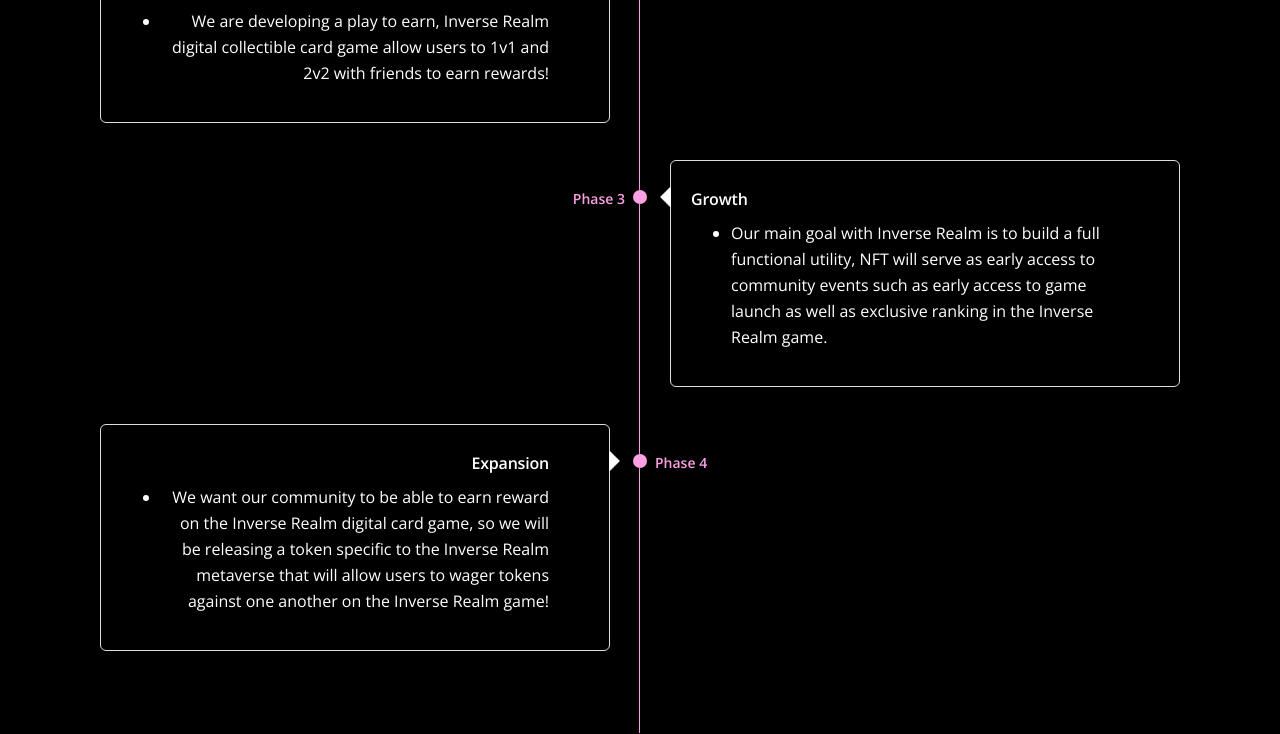
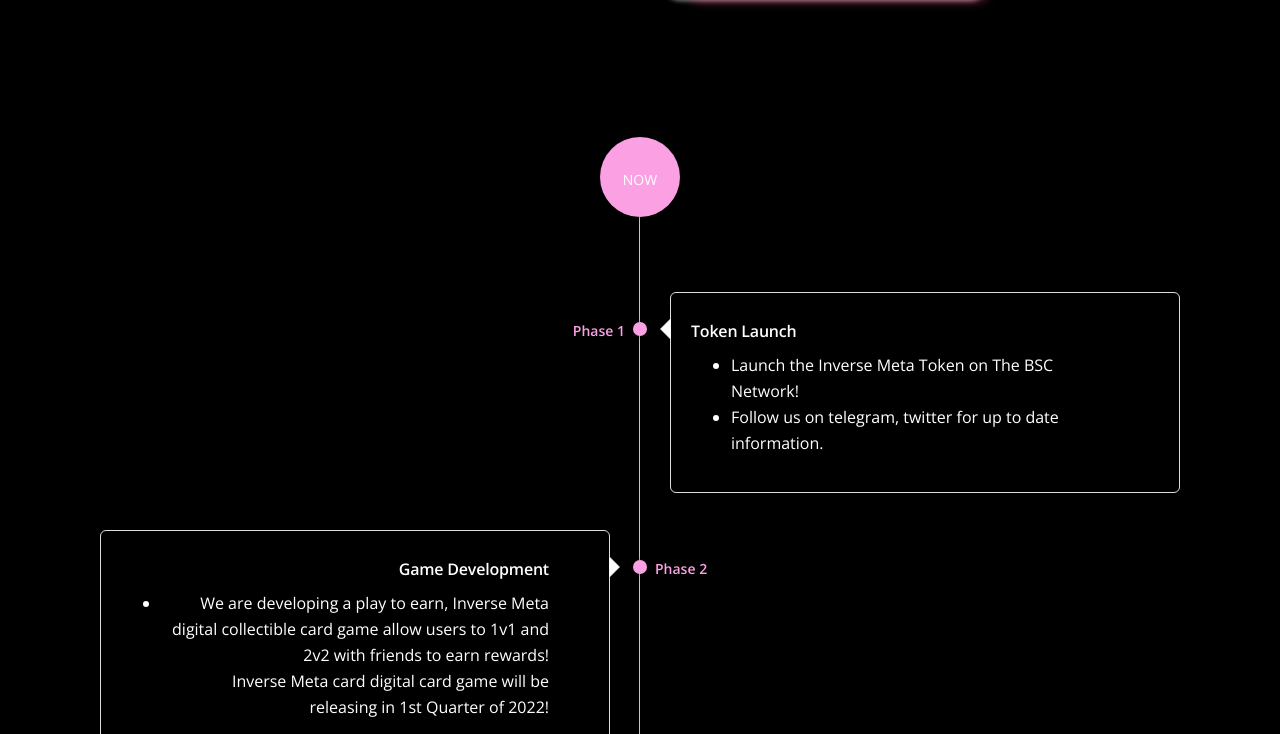
Before and after one commit to mikeshasaco/inverserealm, a Laravel app: page / in a window 1280 px wide. Shown: the part 1957-2691 px from the top of the page. Run offline with Laravel 8, Linux system fonts and the light colour scheme.

Commit message:
changed from realm to meta

```diff
--- a/public/css/styles.css
+++ b/public/css/styles.css
@@ -532,7 +532,7 @@
 	position: relative;
 	padding-top: 7rem;
 	padding-bottom: 8rem;
-	background-image: url("/gold.png");
+	background-image: url("https://media.giphy.com/media/1nbweFkb6kqVhNCwJ4/giphy.gif");
 	background-size: cover;
 	text-align: center;
 }
--- a/resources/views/layouts/master.blade.php
+++ b/resources/views/layouts/master.blade.php
@@ -8,7 +8,7 @@
 
 
     <!-- Webpage Title -->
-    <title>Inverse Realm</title>
+    <title>Inverse Meta</title>
 
     <!-- Styles -->
     <link href="https://fonts.googleapis.com/css2?family=Open+Sans:ital,wght@0,400;0,600;0,700;1,400&display=swap" rel="stylesheet">
@@ -32,7 +32,7 @@
 
             <!-- Image Logo -->
             <!-- <a class="navbar-brand logo-image" href="index.html"><img src="images/logo.svg" alt="alternative"></a>  -->
-            <a class="navbar-brand logo-image" style="    text-decoration: none;"  href=""> Inverse Realm</a>
+            <a class="navbar-brand logo-image" style="    text-decoration: none;"  href=""> Inverse Meta</a>
 
             <button class="navbar-toggler p-0 border-0" type="button" data-toggle="offcanvas">
                 <span class="navbar-toggler-icon"></span>
@@ -45,7 +45,7 @@
                         <a class="nav-link page-scroll" href="https://twitter.com/InverseRealm"> <img src="twitter.png" height="50px" width="50px" alt=""> </a>
                     </li>
                     <li class="nav-item">
-                        <a class="nav-link page-scroll" href="https://discord.gg/PxW25e8FkW"> <img src="discord.png" height="50px" width="50px" alt=""> </a>
+                        <a class="nav-link page-scroll" href="https://t.me/+_QohpEZ_2NExMzgx"> <img src="telegram.png" height="50px" width="50px" alt=""> </a>
                     </li>
 
                 </ul>
--- a/resources/views/pages/index.blade.php
+++ b/resources/views/pages/index.blade.php
@@ -602,6 +602,8 @@
                     <div class="cardone cardverse">
 
                     </div>
+                    <h3 style="color:white;">Welcome To The Inverse</h3>
+
                 </div> <!-- end of div -->
 
             </div> <!-- end of row -->
@@ -611,23 +613,45 @@
     <!-- end of header -->
 
 
+
     <!-- Takeaways -->
     <div class="basic-1 " style="background-color:black">
         <div class="container">
             <div class="row">
                 <div class="col-lg-6">
-                    <div class="cardone redmask">
+                    <!-- <div class="cardone redmask"> -->
+                      <div>
+                    <img src="inversegame.gif" alt="" width="100%">
+
 
                     </div>
 
                 </div>
+<!--
+                <div class="col-lg-6">
+                    <h3 style="color:#fba0e3"> 7,777 Unique Inverse Meta Slayers</h3>
+                    <ul style="line-height: 123px;">
+                        <li> <p style="font-size:20px; color:white;" >The Inverse Meta collection consist of 7,777 generated slayers living on the Polygon network.</p> </li>
+                        <li><p style="font-size:20px; color:white;"  >Each artwork is originally designed with over hundred different elements and various color palettes used to create the unique design.</p> </li>
+                        <li> <p style="font-size:20px; color:white;"  >Inverse Meta NFT will be based on our digital card game characters!</p> </li>
+                    </ul>
+
+                    <p></p>
+                </div> -->
 
                 <div class="col-lg-6">
-                    <h3 style="color:#fba0e3"> 7,777 Unique Inverse Realm Slayers</h3>
-                    <ul style="line-height: 123px;">
-                        <li> <p style="font-size:20px; color:white;" >The Inverse Realm collection consist of 7,777 generated slayers living on the Polygon network.</p> </li>
-                        <li><p style="font-size:20px; color:white;"  >Each artwork is originally designed with over hundred different elements and various color palettes used to create the unique design.</p> </li>
-                        <li> <p style="font-size:20px; color:white;"  >Inverse Realm NFT will be based on our digital card game characters!</p> </li>
+                    <h3 style="color:#fba0e3"> Inverse Meta Trading Card Game</h3>
+
+                    <ul>
+                        <li> <p style="line-height: 40px; color:white;" >Inverse Meta will have 6 Classes (Death, Life, Fire, Water, Conjurer,Sorcerer)</p> </li>
+                        <li> <p style="line-height: 40px; color:white;" >Each class will have cards specific only to that class</p> </li>
+                        <li> <p style="line-height: 40px; color:white;" >40 cards deck, Inverse Meta Token Wagers!</p> </li>
+                        <li> <p style="line-height: 40px; color:white;" >PVP, tournaments, leaderboards, we are building a fun but competitive game where users can build unique deck archetypes that will allow users to explore various card combinations. </p> </li>
+                        <li> <p style="line-height: 40px; color:white;" >Stay Tuned! </p> </li>
+
+
+
+
                     </ul>
 
                     <p></p>
@@ -637,6 +661,42 @@
         </div> <!-- end of container -->
     </div> <!-- end of basic-1 -->
     <!-- end of takeaways -->
+
+
+       <!-- Takeaways -->
+       <div class="basic-1 " style="background-color:black">
+        <div class="container">
+            <div class="row">
+
+
+
+                <div class="col-lg-6">
+                    <h3 style="color:#fba0e3"> Inverse Meta Tokenomics </h3>
+
+                    <ul>
+                      <h4 style="color:white; line-height:50px; !important;">Token Name: InverseMeta </h4>
+                      <h4 style="color:white; line-height:50px; !important;">Token Symbol: IVM</h4>
+                      <h4 style="color:white; line-height:50px; !important;">Token Platform: BSC</h4>
+                      <h4 style="color:white; line-height:50px; !important;">Total Supply: 1quadtrillion</h4>
+                      <h4 style="color:white; line-height:50px; !important;">Buy Tax: 10% (Marketing and expanding Inverse Meta Brand)</h4>
+                      <h4 style="color:white; line-height:50px; !important;">Sell Tax: 15% (Game Development)</h4>
+                    </ul>
+
+                </div>
+
+                <div class="col-lg-6">
+                    <div class="cardone redmask">
+
+
+                    </div>
+
+                </div>
+
+            </div> <!-- end of row -->
+        </div> <!-- end of container -->
+    </div> <!-- end of basic-1 -->
+    <!-- end of takeaways -->
+
 
 
 <div class="timeline" style="background-color:black;">
@@ -661,11 +721,11 @@
                     <!-- <i class="fa fa-gift"></i> -->
                   </div>
                   <div class="timeline-text">
-                    <h3 style="color:white;">Launch Roadmap</h3>
+                    <h3 style="color:white;">Token Launch</h3>
                     <ul>
-                                <li style="color:white;"> Quality is very important to us we want to make sure that our designs are unique and crafted carefully. </li>
+                                <li style="color:white;"> Launch the Inverse Meta Token on The BSC Network! </li>
                                 <!-- <li> Community is very important first step in our road, we want to build a community that is genuine and that want to help one another.</li> -->
-                               <li style="color:white;">Follow us on discord, twitter for up to date information about the team and current progress.</li>
+                               <li style="color:white;">Follow us on telegram, twitter for up to date information.</li>
 
 
                             </ul>
@@ -690,7 +750,8 @@
                   <h3 style="color:white;">Game Development</h3>
 
                   <ul>
-                        <li style="color:white;">We are developing a play to earn, Inverse Realm digital collectible card game  allow users to 1v1 and 2v2 with friends to earn rewards!</li>
+                        <li style="color:white;">We are developing a play to earn, Inverse Meta digital collectible card game  allow users to 1v1 and 2v2 with friends to earn rewards!
+                       <br> Inverse Meta card digital card game will be releasing in 1st Quarter of 2022!</li>
                  </ul>
                   </div>
                   <div class="timeline-icon d-md-block d-none">
@@ -721,7 +782,7 @@
                   <div class="timeline-text">
                     <h3 style="color:white;">Growth</h3>
                     <ul>
-                          <li style="color:white;">Our main goal with Inverse Realm is to build a full functional utility, NFT will serve as early access to community events such as early access to game launch as well as exclusive ranking in the Inverse Realm game.</li>
+                          <li style="color:white;">Our main goal with Inverse Meta is to build a full functional utility, NFT will serve as early access to community events such as early access to game launch as well as exclusive ranking in the Inverse Meta game.</li>
                     </ul>
                     </div>
                 </div>
@@ -746,7 +807,7 @@
                   <h3 style="color:white;">Expansion</h3>
 
                   <ul>
-                        <li style="color:white;">We want our community to be able to earn reward on the Inverse Realm digital card game, so we will be releasing a token specific to the Inverse Realm metaverse that will allow users to wager tokens against one another on the Inverse Realm game!</li>
+                        <li style="color:white;">We want our community to be able to earn reward on the Inverse Meta digital card game, so we will be releasing a token specific to the Inverse Meta metaverse that will allow users to wager tokens against one another on the Inverse Meta game!</li>
                  </ul>
                   </div>
                   <div class="timeline-icon d-md-block d-none">
@@ -772,67 +833,6 @@
 
 
 
-    <!-- Takeaways -->
-    <div class="basic-1 " style="background-color:black">
-        <div class="container">
-            <div class="row">
-                <div class="col-lg-6">
-                    <div class="cardone bluemask">
-
-                    </div>
-
-                </div>
-
-                <div class="col-lg-6">
-                    <h3 style="color:#fba0e3">Inverse Realm Card Game Future Plan!</h3>
-
-                    <ul>
-                        <li> <p style="line-height: 40px; color:white;" >Our ultimate goal is to build a utility with the Inverse Realm Series. We want to build a NFT card game where our users can battle amongst each other for their NFT's.</p> </li>
-                        <li> <p style="line-height: 40px; color:white;" >40 cards deck, 39 cards will be attributes and spell cards to help your Inverse Realm Slayer, and 1 slayer per deck. </p> </li>
-                        <li> <p style="line-height: 40px; color:white;" >We want to build a in game tournament offer rewards and different perks for participating. </p> </li>
-
-
-                    </ul>
-
-                </div>
-
-            </div> <!-- end of row -->
-        </div> <!-- end of container -->
-    </div> <!-- end of basic-1 -->
-    <!-- end of takeaways -->
-
-
-     <!-- Takeaways -->
-     <div class="basic-1 " style="background-color:black">
-        <div class="container">
-            <div class="row">
-                <div class="col-lg-6">
-                    <img src="inversegame.gif" alt="" width="100%">
-
-                </div>
-
-                <div class="col-lg-6">
-                    <h3 style="color:#fba0e3">Game Development (Release 1st Quarter 2022)</h3>
-
-                    <ul>
-                        <li> <p style="line-height: 40px; color:white;" >Inverse Realm will have 6 Classes (Death, Life, Fire, water, Conjurer,Sorcerer)</p> </li>
-                        <li> <p style="line-height: 40px; color:white;" >Each class will have cards specific only to that class</p> </li>
-                        <li> <p style="line-height: 40px; color:white;" >40 cards deck, NFT Holders wills have exclusive rank </p> </li>
-                        <li> <p style="line-height: 40px; color:white;" >PVP, tournaments, leaderboards, we are building a fun but competitive game where users can build unique deck archetypes that will allow users to explore various card combinations. </p> </li>
-                        <li> <p style="line-height: 40px; color:white;" >Stay Tuned! </p> </li>
-
-
-
-
-                    </ul>
-
-                </div>
-
-            </div> <!-- end of row -->
-        </div> <!-- end of container -->
-    </div> <!-- end of basic-1 -->
-    <!-- end of takeaways -->
-
 
 
 
@@ -843,7 +843,7 @@
             <div class="row">
                 <div class="col-lg-12">
 
-                <h3 style="text-align:center; color:#fba0e3;">Each Inverse Realm Slayer Will Have Different Perks</h3>
+                <h3 style="text-align:center; color:#fba0e3;">Each Inverse Meta Slayer Will Have Different Perks</h3>
 
                     <!-- Card Slider -->
                     <div class="slider-container">
@@ -929,11 +929,11 @@
                 <h2 class="vouch-merchant-customerh2" style="text-align: center; padding-bottom:80px; font-size: 60px; color:black; ">FAQ</h2>
 
                     <div class="question-title">
-                        <h3 style="color:white;">  What is Inverse Realm?</h3>
+                        <h3 style="color:white;">  What is Inverse Meta?</h3>
                         <div class="content-main">
                             <div class="content-inner">
                                 <p style="color:black;">
-                                The Inverse Realm collection consist of 7,777 generated slayers living on the Polygon network. Each artwork is originally designed with over hundred different elements and various color palettes used to create the unique design.
+                                The Inverse Meta is a digital card game on the BSC Network that will allow players to build decks specific to their class and battle amongst each other.
                             </p>
                             </div>
 
@@ -941,11 +941,59 @@
 
                     </div>
 
-                    <!-- <div class="question-title">
-                        <h3 style="color:white;">  Where can i Mint?</h3>
+                    <div class="question-title">
+                        <h3 style="color:white;">  When Inverse Meta Launch?</h3>
                         <div class="content-main">
                             <div class="content-inner">
-                                <a href="http://mint.pokeversenft.com/">Click To Mint</a>
+                                <a href="http://mint.pokeversenft.com/">December 8th, 6pm EST</a>
+                            </div>
+
+                        </div>
+
+                    </div>
+
+                    <div class="question-title">
+                        <h3 style="color:white;">  Where can I buy?</h3>
+                        <div class="content-main">
+                            <div class="content-inner">
+                                <p style="color:black;">Once launched, Inverse Meta will be available for sale on Pancakeswap.</p>
+                            </div>
+
+                        </div>
+
+                    </div>
+
+
+                    <!-- <div class="question-title">
+                        <h3 style="color:white;">  How much to mint a Inverse Meta Slayer ?</h3>
+                        <div class="content-main">
+                            <div class="content-inner">
+                                <p style="color:black;">Join Discord For more Detail</p>
+                            </div>
+
+                        </div>
+
+                    </div> -->
+
+
+                    <!-- <div class="question-title">
+                        <h3 style="color:white;">  Where can i buy one Inverse Meta Slayer ?</h3>
+                        <div class="content-main">
+                            <div class="content-inner">
+                                <p style="color:black;">When the Project launch you will be able to buy from this website.</p>
+                            </div>
+
+                        </div>
+
+                    </div> -->
+
+
+                    <!-- <div class="question-title">
+                        <h3 style="color:white;"> How can i buy?</h3>
+                        <div class="content-main">
+                            <div class="content-inner">
+                                <p style="color:black;">You will need to have MetaMask installed and set up (If you don't know what MetaMask is or how to install it, please visit <a href="https://metamask.io">MetaMask</a>   for instructions).  In order to buy, connect with your wallet and use the minting interface to select how many Inverse Slayers you want to get.
+Click the shiny mint button, approve the transaction on MetaMask and watch Inverse Meta Slayer show into your wallet!</p>
                             </div>
 
                         </div>
@@ -953,10 +1001,10 @@
                     </div> -->
 
                     <div class="question-title">
-                        <h3 style="color:white;">  When can i Mint?</h3>
+                        <h3 style="color:white;"> What is the Contract Address?</h3>
                         <div class="content-main">
                             <div class="content-inner">
-                                <p style="color:black;">To Be Announced Follow Discord For more Detail </p>
+                                <p style="color:black;">The contract address will be announced after launch in our official Telegram group, and the site will be updated.</p>
                             </div>
 
                         </div>
@@ -965,58 +1013,10 @@
 
 
                     <div class="question-title">
-                        <h3 style="color:white;">  How much to mint a Inverse Realm Slayer ?</h3>
+                        <h3 style="color:white;"> Where can is the Telegram link?</h3>
                         <div class="content-main">
                             <div class="content-inner">
-                                <p style="color:black;">Join Discord For more Detail</p>
-                            </div>
-
-                        </div>
-
-                    </div>
-
-
-                    <div class="question-title">
-                        <h3 style="color:white;">  Where can i buy one Inverse Realm Slayer ?</h3>
-                        <div class="content-main">
-                            <div class="content-inner">
-                                <p style="color:black;">When the Project launch you will be able to buy from this website.</p>
-                            </div>
-
-                        </div>
-
-                    </div>
-
-
-                    <div class="question-title">
-                        <h3 style="color:white;"> How can i buy?</h3>
-                        <div class="content-main">
-                            <div class="content-inner">
-                                <p style="color:black;">You will need to have MetaMask installed and set up (If you don't know what MetaMask is or how to install it, please visit <a href="https://metamask.io">MetaMask</a>   for instructions).  In order to buy, connect with your wallet and use the minting interface to select how many Inverse Slayers you want to get.
-Click the shiny mint button, approve the transaction on MetaMask and watch Inverse Realm Slayer show into your wallet!</p>
-                            </div>
-
-                        </div>
-
-                    </div>
-
-                    <div class="question-title">
-                        <h3 style="color:white;"> What is the Contract Address?</h3>
-                        <div class="content-main">
-                            <div class="content-inner">
-                                <p style="color:black;">To Be Announce Soon</p>
-                            </div>
-
-                        </div>
-
-                    </div>
-
-
-                    <div class="question-title">
-                        <h3 style="color:white;"> Where can is the Discord link?</h3>
-                        <div class="content-main">
-                            <div class="content-inner">
-                                <p style="color:black;"> <a href="https://discord.gg/PxW25e8FkW">Discord</a> </p>
+                                <p style="color:black;"> <a href="https://t.me/+_QohpEZ_2NExMzgx">Telegram</a> </p>
                             </div>
 
                         </div>
@@ -1034,11 +1034,25 @@
 
                     </div>
 
-                    <div class="question-title">
-                        <h3 style="color:white;"> Where will I be able to see my Inverse Realm Slayer NFT?</h3>
+                    <!-- <div class="question-title">
+                        <h3 style="color:white;"> Where will I be able to see my Inverse Meta Slayer NFT?</h3>
                         <div class="content-main">
                             <div class="content-inner">
                                 <p style="color:black;"> Your Slayer NFT will appear in your metamask wallet, also you will be able to see your NFT on opensea.io .</p>
+                            </div>
+
+                        </div>
+
+                    </div> -->
+
+
+
+
+                    <div class="question-title">
+                        <h3 style="color:white;"> Which BlockChain?</h3>
+                        <div class="content-main">
+                            <div class="content-inner">
+                                <p style="color:black;"> BSC Network</p>
                             </div>
 
                         </div>
@@ -1049,33 +1063,10 @@
 
 
                     <div class="question-title">
-                        <h3 style="color:white;"> Which BlockChain?</h3>
-                        <div class="content-main">
-                            <div class="content-inner">
-                                <p style="color:black;"> Polygon Network</p>
-                            </div>
-
-                        </div>
-
-                    </div>
-
-
-                    <div class="question-title">
-                        <h3 style="color:white;"> Why can't i connect my wallet?</h3>
-                        <div class="content-main">
-                            <div class="content-inner">
-                                <p style="color:black;"> You will be able to connect your wallet on launch date! </p>
-                            </div>
-
-                        </div>
-
-                    </div>
-
-                    <div class="question-title">
                         <h3 style="color:white;"> When will the game be released?</h3>
                         <div class="content-main">
                             <div class="content-inner">
-                                <p style="color:black;"> Launch date 2st Quarter of 2022! </p>
+                                <p style="color:black;"> Launch date 1st Quarter of 2022! </p>
                             </div>
 
                         </div>
```
Also changed, not shown: public/telegram.png (added), 1 other file.
